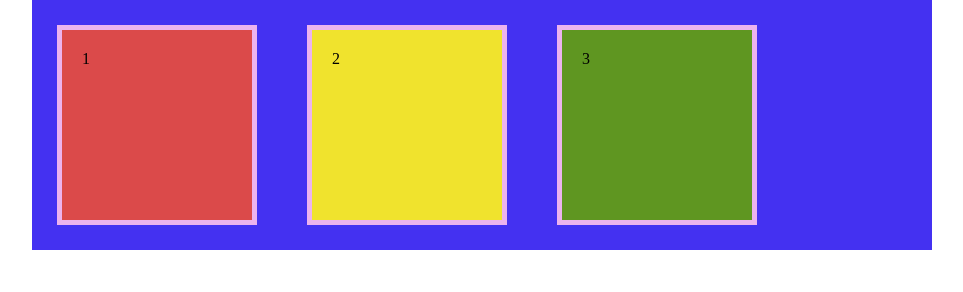
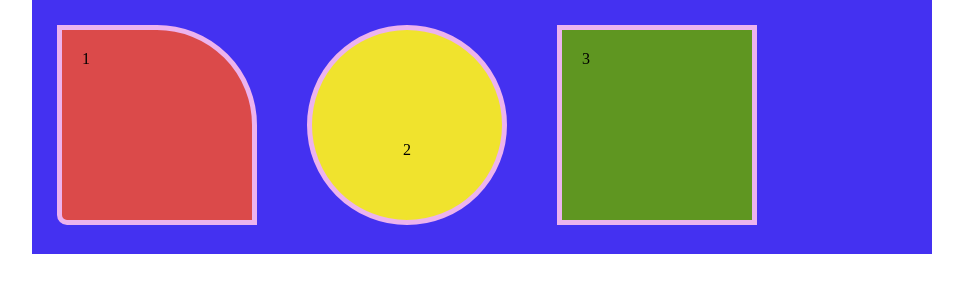
Before and after one commit to AnitaSavchenko/step03-css, a plain HTML site: page index.html in a window 1280 px wide. Shown: the whole page, without its empty margins (158-1121 px from the left). Drawn offline with Linux system fonts and the light colour scheme.

Commit message:
Add files via upload

```diff
--- a/main.css
+++ b/main.css
@@ -20,12 +20,17 @@
     padding: 20px;
     margin: 25px;
     border: 5px solid #ecb3ee;
+    overflow: hidden;
 }
 .box1{
     background-color: #db4a4a;
+    border-radius: 0 50% 0 10px;
 }
 .box2{
     background-color: #f0e32d;
+    border-radius: 50% ;
+    line-height:  200px ;
+    text-align: center;
 }
 .box3{
     background-color: #5f9621;
```
